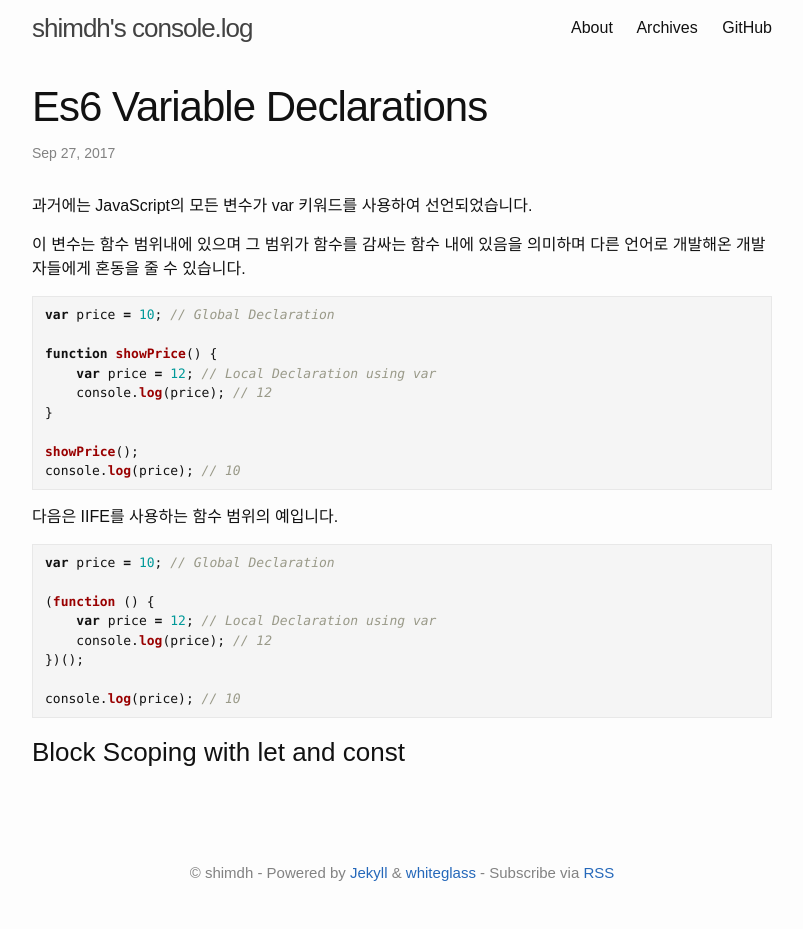
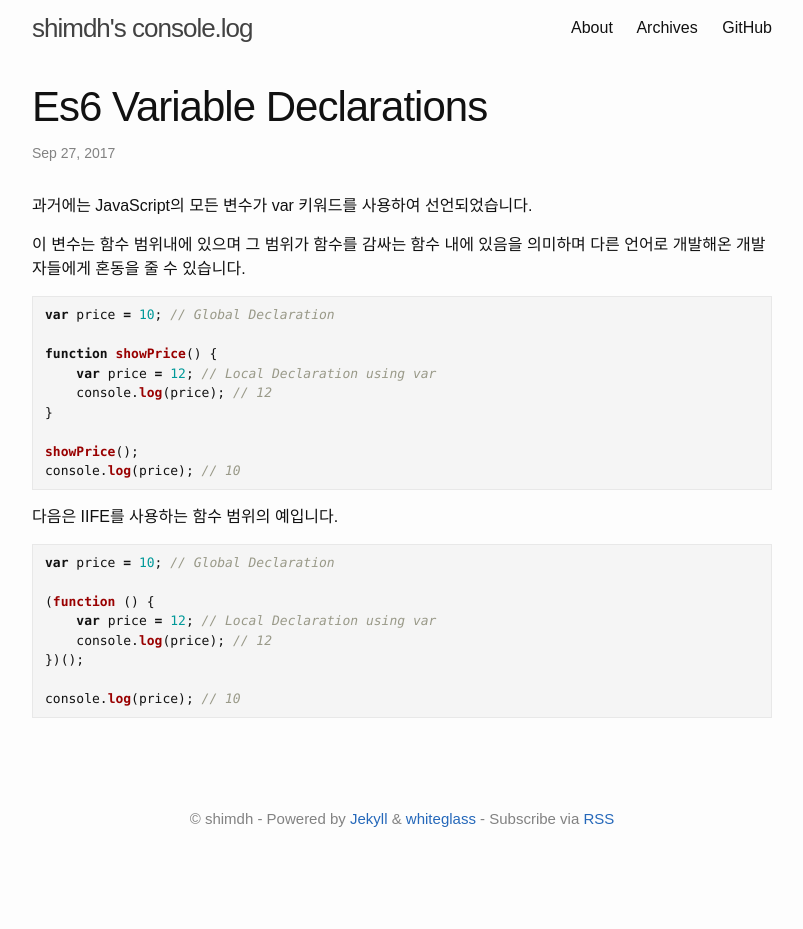
Before and after one commit to yous/whiteglass, a Jekyll site: the page built from _posts/2017-09-27-es6-variable-declarations.md, in a window 1280 px wide. Shown: the whole page, without its empty margins (238-1041 px from the left). Built offline with Jekyll 4.4.1, drawn with Linux system fonts in a browser that asks for light colours; after the commit the page ends 900 px from its top, so only the background shows below that.

Commit message:
잘못된 문장 삭제

```diff
--- a/_posts/2017-09-27-es6-variable-declarations.md
+++ b/_posts/2017-09-27-es6-variable-declarations.md
@@ -36,5 +36,3 @@ var price = 10; // Global Declaration
 
 console.log(price); // 10
 {% endhighlight %}
-
-### Block Scoping with let and const
```
Also changed, not shown: _posts/2017-09-28-es6-block-scoping-with-let-and-const.md (+1 -1 lines).
